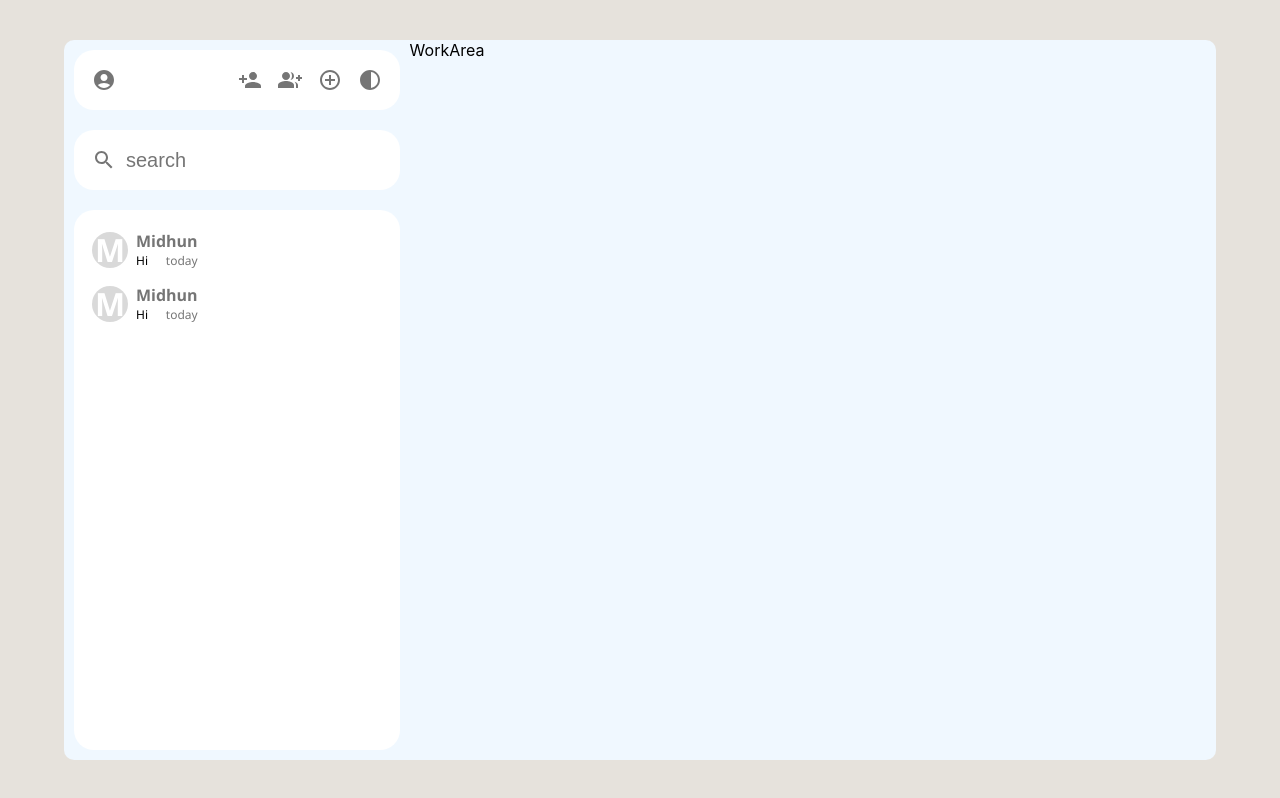
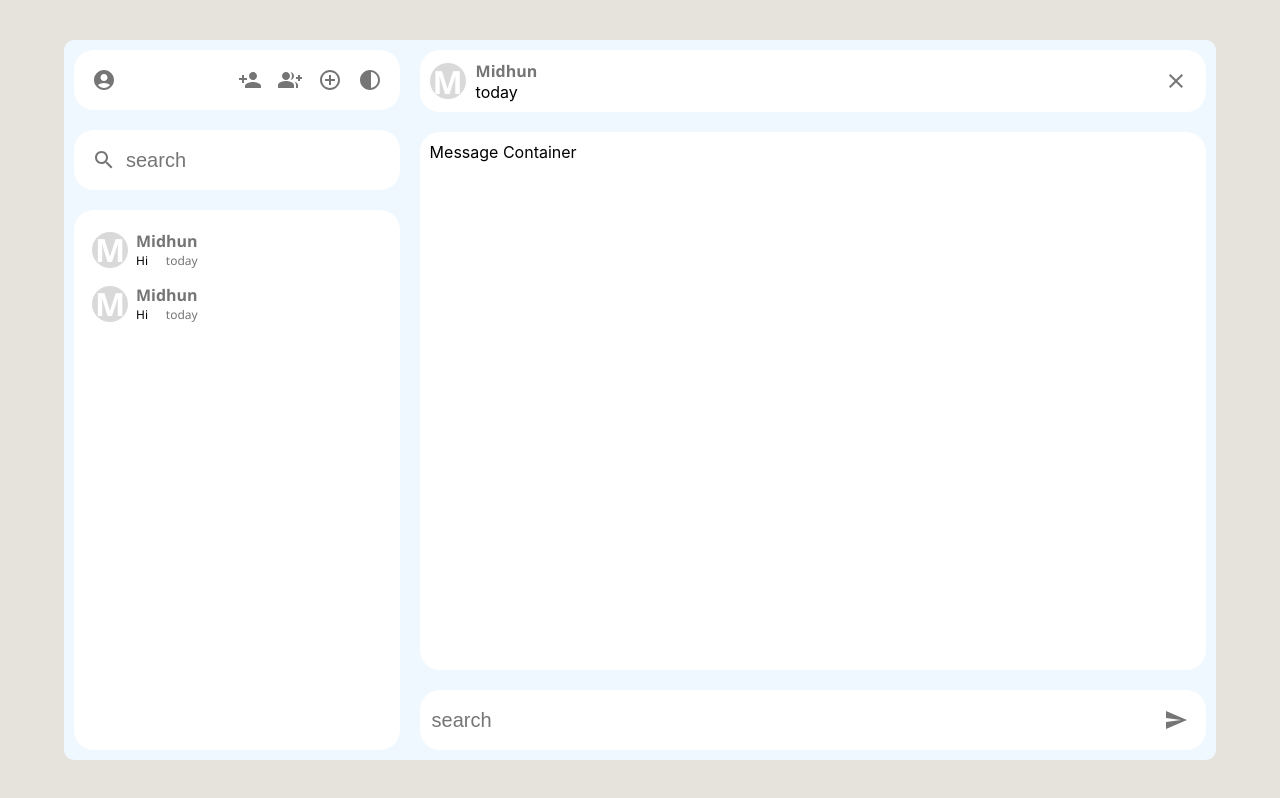
Before and after one commit to Midhun-live/chat-app, a React (Create React App) app: page / in a window 1280 px wide. Built offline with nearby package versions, Linux system fonts and the light colour scheme.

Commit message:
chat-area layout

```diff
--- /dev/null
+++ b/src/components/ChatArea.js
@@ -0,0 +1,31 @@
+import React from "react";
+import "./myStyles.css";
+import { IconButton } from "@mui/material";
+import CloseIcon from "@mui/icons-material/Close";
+import SendIcon from "@mui/icons-material/Send";
+
+function ChatArea() {
+  return (
+    <div className="chatarea-con">
+      <div className="chatArea-header">
+        <p className="con-icon">M</p>
+        <div className="header-text">
+          <p className="con-title">Midhun</p>
+          <p className="con-timStamp">today</p>
+        </div>
+        <IconButton>
+          <CloseIcon />
+        </IconButton>
+      </div>
+      <div className="message-container">Message Container</div>
+      <div className="text-input-area">
+        <input placeholder="search" className="search-ip" />
+        <IconButton>
+          <SendIcon />
+        </IconButton>
+      </div>
+    </div>
+  );
+}
+
+export default ChatArea;
--- a/src/components/MainComponent.js
+++ b/src/components/MainComponent.js
@@ -1,13 +1,13 @@
 import React from "react";
 import "./myStyles.css";
 import SideBar from "./SideBar";
-import WorkArea from "./WorkArea";
+import ChatArea from "./ChatArea";
 
 function MainComponent() {
   return (
     <div className="main-container">
       <SideBar />
-      <WorkArea />
+      <ChatArea />
     </div>
   );
 }
--- a/src/components/WorkArea.js
+++ /dev/null
@@ -1,8 +0,0 @@
-import React from "react";
-import "./myStyles.css";
-
-function WorkArea() {
-  return <div className="workarea-con">WorkArea</div>;
-}
-
-export default WorkArea;
--- a/src/components/myStyles.css
+++ b/src/components/myStyles.css
@@ -12,8 +12,10 @@
     flex-direction: column;
 }
 
-.workarea-con{
+.chatarea-con{
     flex: 0.7;
+    display: flex;
+    flex-direction: column;
 }
 
 .sb-header{
@@ -40,6 +42,7 @@
     outline-width: 0;
     font-size: 1.25rem;
     width: 100%;
+    color: rgba(0,0,0,0.54);
 }
 
 .sb-convo{
@@ -98,3 +101,37 @@
     font-family: 'Segoe UI', Tahoma, Geneva, Verdana, sans-serif;
     font-size: 0.75rem;
 }
+
+.chatArea-header{
+    display: flex;
+    align-items: center;
+    gap: 10px;
+    background-color: white;
+    padding: 10px 10px;
+    margin: 10px;
+    border-radius: 20px;
+}
+
+.header-text{
+    display: flex;
+    flex-direction: column;
+    justify-content: center;
+    flex: 1;
+}
+
+.message-container{
+    flex: 1;
+    background-color: white;
+    padding: 10px 10px;
+    margin: 10px;
+    border-radius: 20px;
+}
+
+.text-input-area{
+    display: flex;
+    justify-content: space-between;
+    background-color: white;
+    padding: 10px 10px;
+    margin: 10px;
+    border-radius: 20px;
+}
```
